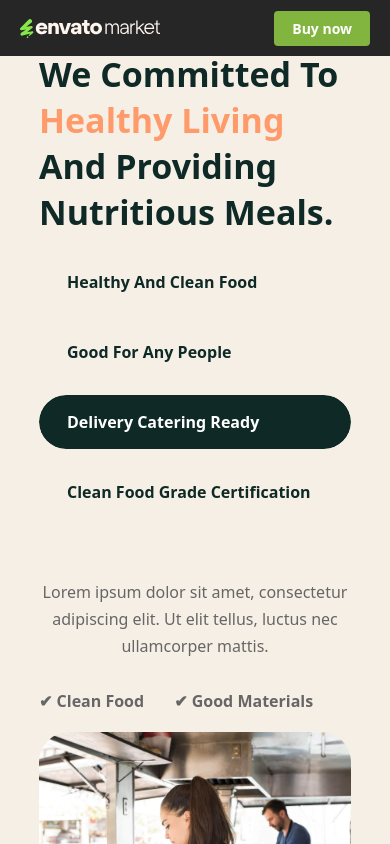
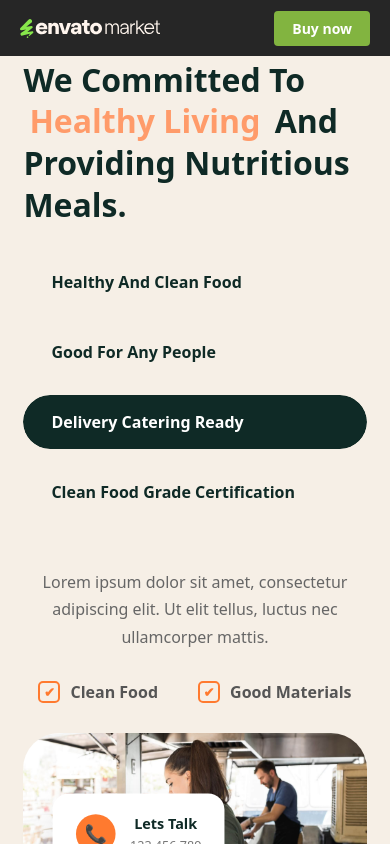
Before and after one commit to joyfrankroshan/hogist_web3, a React (Vite) app: page / in a window 390 px wide. Both pictures are taken after a click on the button "Delivery Catering Ready". Built offline with nearby package versions, Linux system fonts and the light colour scheme.

Commit message:
mobilemenu,arrow img,menu logo

```diff
--- a/src/Customizedfaqs.jsx
+++ b/src/Customizedfaqs.jsx
@@ -1,56 +1,13 @@
 import React, { useState } from "react";
-import { motion } from "framer-motion";
+import { motion, AnimatePresence } from "framer-motion";
 import "./Customizedfaqs.css";
-import herobackground1 from "./assets/herobackground1.jpg";
-import Customized from "./assets/customized.jpg";
 
-/* ANIMATIONS */
-const leftAnim = {
-  hidden: { x: -80, opacity: 0 },
-  show: {
-    x: 0,
-    opacity: 1,
-    transition: { duration: 0.8, ease: "easeOut" },
-  },
-};
-
-const rightAnim = {
-  hidden: { x: 80, opacity: 0 },
-  show: {
-    x: 0,
-    opacity: 1,
-    transition: { duration: 0.8, ease: "easeOut" },
-  },
-};
-
-const pillAnim = {
-  hidden: { y: 40, opacity: 0 },
-  show: (i) => ({
-    y: 0,
-    opacity: 1,
-    transition: {
-      delay: 0.2 + i * 0.15,
-      duration: 0.6,
-      ease: "easeOut",
-    },
-  }),
-};
-
-const imageUp = {
-  hidden: { y: 60, opacity: 0 },
-  show: (i) => ({
-    y: 0,
-    opacity: 1,
-    transition: {
-      delay: 0.4 + i * 0.2,
-      duration: 0.7,
-      ease: "easeOut",
-    },
-  }),
-};
+import img1 from "./assets/customized.jpg";
+import img2 from "./assets/herobackground1.jpg";
+import img3 from "./assets/young.jpg";
 
 function Customizedfaqs() {
-  const [activeIndex, setActiveIndex] = useState(2);
+  const [activeIndex, setActiveIndex] = useState(null);
 
   const faqs = [
     {
@@ -69,82 +26,88 @@ function Customizedfaqs() {
 
   return (
     <section className="Customizedfaqs">
-      <div className="customized-pills">
+      <div className="faq-wrapper">
 
-        {/* LEFT COLUMN */}
+        {/* LEFT */}
+        <div>
+          <h5 className="faq-sub">Customized FAQs</h5>
+          <h2 className="faq-title">
+            Common <span>Questions And Answers</span>
+            <br /> About Services.
+          </h2>
+
+          <div className="faq-list">
+            {faqs.map((item, i) => {
+              const isOpen = activeIndex === i;
+
+              return (
                 <motion.div
-          variants={leftAnim}
-          initial="hidden"
-          whileInView="show"
-          viewport={{ once: true, amount: 0.3 }}
+                  key={i}
+                  className={`faq-item ${isOpen ? "active" : ""}`}
+                  onClick={() =>
+                    setActiveIndex(isOpen ? null : i)
+                  }
+                  layout
                 >
-          <div className="Customizedfaqs-text">
-            <h5>Customized FAQs</h5>
-            <h2>
-              Common <span>questions and answers</span> about services.
-            </h2>
+                  {/* QUESTION */}
+                  <div className="faq-question">
+                    {item.q}
+                    <motion.span
+                      animate={{ rotate: isOpen ? 180 : 0 }}
+                      transition={{ duration: 0.3 }}
+                    >
+                      ↓
+                    </motion.span>
                   </div>
 
-          {/* FAQ PILLS */}
-          {faqs.map((item, index) => (
+                  {/* ANSWER */}
+                  <AnimatePresence>
+                    {isOpen && (
                       <motion.div
-              key={index}
-              className={`faq-pill ${activeIndex === index ? "active" : ""}`}
-              onClick={() => setActiveIndex(index)}
-              variants={pillAnim}
-              custom={index}
-              initial="hidden"
-              whileInView="show"
-              viewport={{ once: true }}
+                        className="faq-answer"
+                        initial={{ height: 0, opacity: 0 }}
+                        animate={{ height: "auto", opacity: 1 }}
+                        exit={{ height: 0, opacity: 0 }}
+                        transition={{ duration: 0.35, ease: "easeOut" }}
                       >
-              <div className="faq-question">
-                {item.q}
-                <span>{activeIndex === index ? "↑" : "↓"}</span>
+                        <p>{item.a}</p>
+                      </motion.div>
+                    )}
+                  </AnimatePresence>
+                </motion.div>
+              );
+            })}
+          </div>
         </div>
 
-              {activeIndex === index && (
-                <p className="faq-answer">{item.a}</p>
-              )}
-            </motion.div>
-          ))}
-        </motion.div>
-
-        {/* RIGHT COLUMN */}
-        <motion.div
-          className="faq-right"
-          variants={rightAnim}
-          initial="hidden"
-          whileInView="show"
-          viewport={{ once: true, amount: 0.3 }}
-        >
-          <p className="faq-right-text">
-            Lorem ipsum dolor sit amet, consectetur adipiscing elit ut elit
-            tellus.
+        {/* RIGHT */}
+        <div className="faq-right">
+          <p className="faq-desc">
+            Lorem ipsum dolor sit amet, consectetur adipiscing elit ut elit tellus.
           </p>
-
           <button className="faq-btn">Get Answered →</button>
 
-          <div className="customized-img">
+        <div className="faq-images">
+  <AnimatePresence mode="sync">
+    {[0, 1].map((slot) => {
+      const imgIndex = (activeIndex + slot) % 3;
+      const imgSrc = [img1, img2, img3][imgIndex];
+
+      return (
         <motion.img
-              src={Customized}
-              alt="Customized food"
-              variants={imageUp}
-              custom={0}
-              initial="hidden"
-              whileInView="show"
-              viewport={{ once: true }}
+          key={`${slot}-${imgIndex}`}
+          src={imgSrc}
+          alt=""
+          initial={{ x: 60, opacity: 0 }}
+          animate={{ x: 0, opacity: 1 }}
+          exit={{ x: -60, opacity: 0 }}
+          transition={{ duration: 0.45, ease: "easeOut" }}
         />
-            <motion.img
-              src={herobackground1}
-              alt="Healthy background"
-              variants={imageUp}
-              custom={1}
-              initial="hidden"
-              whileInView="show"
-              viewport={{ once: true }}
-            />
+      );
+    })}
+  </AnimatePresence>
 </div>
-        </motion.div>
+        </div>
 
       </div>
     </section>
--- a/src/Nutritious-meals.css
+++ b/src/Nutritious-meals.css
@@ -1,27 +1,29 @@
-/* SECTION */
+/* ================= SECTION ================= */
 .nutritiousmeals {
   background: #f6efe6;
   padding: 80px 10%;
 }
 
-/* CONTAINER */
+/* ================= CONTAINER ================= */
 .nm-container {
-  display: flex;
-  gap: 60px;
-  align-items: center;
+  display: grid;
+  grid-template-columns: 1.1fr 1.6fr; /* right side bigger */
+  gap: 80px;
+  align-items: start;
 }
 
-/* LEFT */
+/* ================= LEFT ================= */
 .nm-left {
-  flex: 1;
+  display: flex;
+  flex-direction: column;
 }
 
-/* SUBTITLE */
+/* Subtitle */
 .nm-subtitle {
   display: flex;
   align-items: center;
   gap: 10px;
-  color: gray;
+  color: #888;
   text-transform: uppercase;
   letter-spacing: 2px;
   font-size: 14px;
@@ -36,33 +38,36 @@
   border-radius: 50%;
 }
 
-/* TITLE */
+/* ================= TITLE ================= */
 .nm-title {
-  font-size: 44px;
+  font-size: 46px;
   font-weight: 800;
   color: #0f2a26;
-  margin-bottom: 20px;
+  line-height: 1.25;
+  max-width: 660px; /* forces 2 lines on desktop */
+  margin-bottom: 30px;
 }
 
 .nm-title span {
   color: #ff9b6a;
+  padding: 0 6px;
 }
 
-/* DESCRIPTION */
+/* ================= DESCRIPTION ================= */
 .nm-desc {
   color: #666;
   line-height: 1.7;
   margin-bottom: 30px;
 }
 
-/* FEATURES */
+/* ================= FEATURES ================= */
 .nm-features {
   display: flex;
   flex-direction: column;
   gap: 16px;
 }
 
-/* PILL */
+/* Pills */
 .nm-pill {
   position: relative;
   padding: 16px 28px;
@@ -78,7 +83,6 @@
   z-index: 1;
 }
 
-/* SLIDE BG */
 .nm-pill::before {
   content: "";
   position: absolute;
@@ -98,95 +102,146 @@
   color: #ffffff;
 }
 
-/* RIGHT IMAGES */
+/* ================= RIGHT ================= */
 .nm-right {
-  flex: 1;
-  display: flex;
-  flex-direction: column;
-  gap: 20px;
+  display: grid;
+  grid-template-rows: auto 1fr;
+  gap: 30px;
+  margin-top: 150px;
 }
 
-.nm-right img {
-  width: 90%;
-  height: 340px;
-  object-fit: cover;
-  border-radius: 30px;
-}
-.nm-desc-right {
-  margin-bottom: 20px;
+.nm-right-text {
   max-width: 420px;
+  margin-left: auto;
 }
 
-/* DOUBLE IMAGE */
-.nm-right.double img {
-width: 45%;
-  height: 320px;
-}
-.nm-right-text {
-  max-width: 360px;
+/* ================= CHECK LIST ================= */
+.nm-checks {
+  display: flex;
+  gap: 40px;
+  margin-top: 20px;
 }
 
-.nm-checks {
+.nm-check {
   display: flex;
-  gap: 30px;
-  margin-top: 18px;
+  align-items: center;
+  gap: 10px;
   font-weight: 600;
-  color: #666;
+  color: #555;
 }
 
-.nm-checks span {
+.check-box {
+  width: 22px;
+  height: 22px;
+  border: 2px solid #ff7a2f;
+  color: #ff7a2f;
   display: flex;
   align-items: center;
-  gap: 8px;
+  justify-content: center;
+  border-radius: 5px;
+  font-size: 13px;
+  font-weight: 700;
 }
+
+/* ================= IMAGE ================= */
 .nm-images {
+  position: relative;
   display: flex;
-  gap: 20px;
+  justify-content: flex-end;
 }
 
 .nm-images img {
-  width: 280px;
-  height: 320px;
+  width: 100%;
+  max-width: 680px;
+  height: 360px;
   object-fit: cover;
-  border-radius: 30px;
-}
-.nm-right.double .nm-images img {
-  width: 240px;
-  height: 300px;
+  border-radius: 36px;
 }
 
+/* ================= FLOATING CALL CARD ================= */
+.nm-call-card {
+  position: absolute;
+  left: 30px;
+  bottom: 60px;
+  background: #ffffff;
+  padding: 22px 26px;
+  border-radius: 18px;
+  display: flex;
+  align-items: center;
+  gap: 16px;
+  box-shadow: 0 20px 40px rgba(0, 0, 0, 0.12);
+  z-index: 2;
+}
 
-/* RESPONSIVE */
+.call-icon {
+  width: 44px;
+  height: 44px;
+  border-radius: 50%;
+  background: #ff7a2f;
+  color: #ffffff;
+  display: flex;
+  align-items: center;
+  justify-content: center;
+  font-size: 20px;
+}
+
+.call-text strong {
+  font-size: 16px;
+  color: #0f2a26;
+}
+
+.call-text p {
+  margin: 4px 0 0;
+  font-size: 14px;
+  color: #777;
+}
+
+/* ================= RESPONSIVE ================= */
 @media (max-width: 900px) {
+
+  .nutritiousmeals {
+    padding: 60px 6%;
+  }
+
   .nm-container {
-    flex-direction: column;
+    grid-template-columns: 1fr;
+    gap: 50px;
   }
 
   .nm-title {
-    font-size: 34px;
+    font-size: 32px;
+    max-width: 100%;
+    line-height: 1.3;
+  }
+
+  .nm-title br {
+    display: none; /* remove forced break on mobile */
   }
 
   .nm-right {
-    flex-direction: column;
-  }
-
-  .nm-right.double img {
-    width: 100%;
-    height: 300px;
-  }
-}
-@media (max-width: 900px) {
-  .nm-right {
-    align-items: center;
+    margin-top: 0;
     text-align: center;
   }
 
+  .nm-right-text {
+    margin: 0 auto;
+  }
+
+  .nm-checks {
+    justify-content: center;
+  }
+
   .nm-images {
-    flex-direction: column;
+    justify-content: center;
   }
 
   .nm-images img {
-    width: 100%;
-    height: 260px;
+    height: 165px;
+  }
+
+  .nm-call-card {
+    left: 20px;
+    bottom: 20px;
+    transform: scale(0.9);
   }
 }
--- a/src/Nutritiousmeals.jsx
+++ b/src/Nutritiousmeals.jsx
@@ -56,10 +56,9 @@ function NutritiousMeals() {
           <h5 className="nm-subtitle">Who We Are</h5>
 
 <h2 className="nm-title">
-            We Committed To <span>Healthy Living</span> And Providing
-            Nutritious Meals.
+  We Committed To <span>Healthy Living</span> <br />
+  And Providing Nutritious Meals.
 </h2>
-
 
           <div className="nm-features">
             <button
@@ -104,8 +103,15 @@ function NutritiousMeals() {
     </p>
 
     <div className="nm-checks">
-      <span>✔ Clean Food</span>
-      <span>✔ Good Materials</span>
+  <div className="nm-check">
+    <span className="check-box">✔</span>
+    <span>Clean Food</span>
+  </div>
+
+  <div className="nm-check">
+    <span className="check-box">✔</span>
+    <span>Good Materials</span>
+  </div>
 </div>
   </div>
 
@@ -123,6 +129,17 @@ function NutritiousMeals() {
       viewport={{ once: true, amount: 0.3 }}
     />
   ))}
+
+  {/* SHOW PHONE CARD ONLY FOR DELIVERY CATERING */}
+  {activeIndex === 2 && (
+    <div className="nm-call-card">
+      <div className="call-icon">📞</div>
+      <div className="call-text">
+        <strong>Lets Talk</strong>
+        <p>123 456 789</p>
+      </div>
+    </div>
+  )}
 </div>
 
 </div>
--- a/src/Popularmenu.jsx
+++ b/src/Popularmenu.jsx
@@ -91,18 +91,32 @@ function Popularmenu() {
             whileInView="show"
             viewport={{ once: true, amount: 0.3 }}
           >
-            <img src={card.img} alt={card.title} />
-            <h3>{card.title}</h3>
+<div className="popular-image">
+  <img src={card.img} alt={card.title} />
+</div>            <h3>{card.title}</h3>
 
             <p>
               Lorem ipsum dolor sit amet, consectetur adipiscing elit ut elit
               tellus.
             </p>
 
-            <div className="popular-checkbok">
-              <p>cleanfood</p>
-              <p>good materials</p>
-            </div>
+           <div className="popular-checkbok">
+  <div className="check-item">
+    <span className="check-icon">✔</span>
+    <span>Clean Food</span>
+  </div>
+  <div className="check-item">
+    <span className="check-icon">✔</span>
+    <span>Good Materials</span>
+  </div>
+</div>
+
+<div className="popular-card-footer">
+  <span className="see-detail">
+    See Detail <span className="arrow">→</span>
+  </span>
+  <div className="playy-btn">▶</div>
+</div>
           </motion.div>
         ))}
       </div>
```
Also changed, not shown: src/Customizedfaqs.css (+58 -78 lines), src/Popularmenu.css (+126 -9 lines), src/Recepe.jsx (+7 -2 lines), src/assets/young.jpg (added), 1 other file (tests, documents, lock files or other folders). Lines whose indentation alone changed are shown as unchanged.
